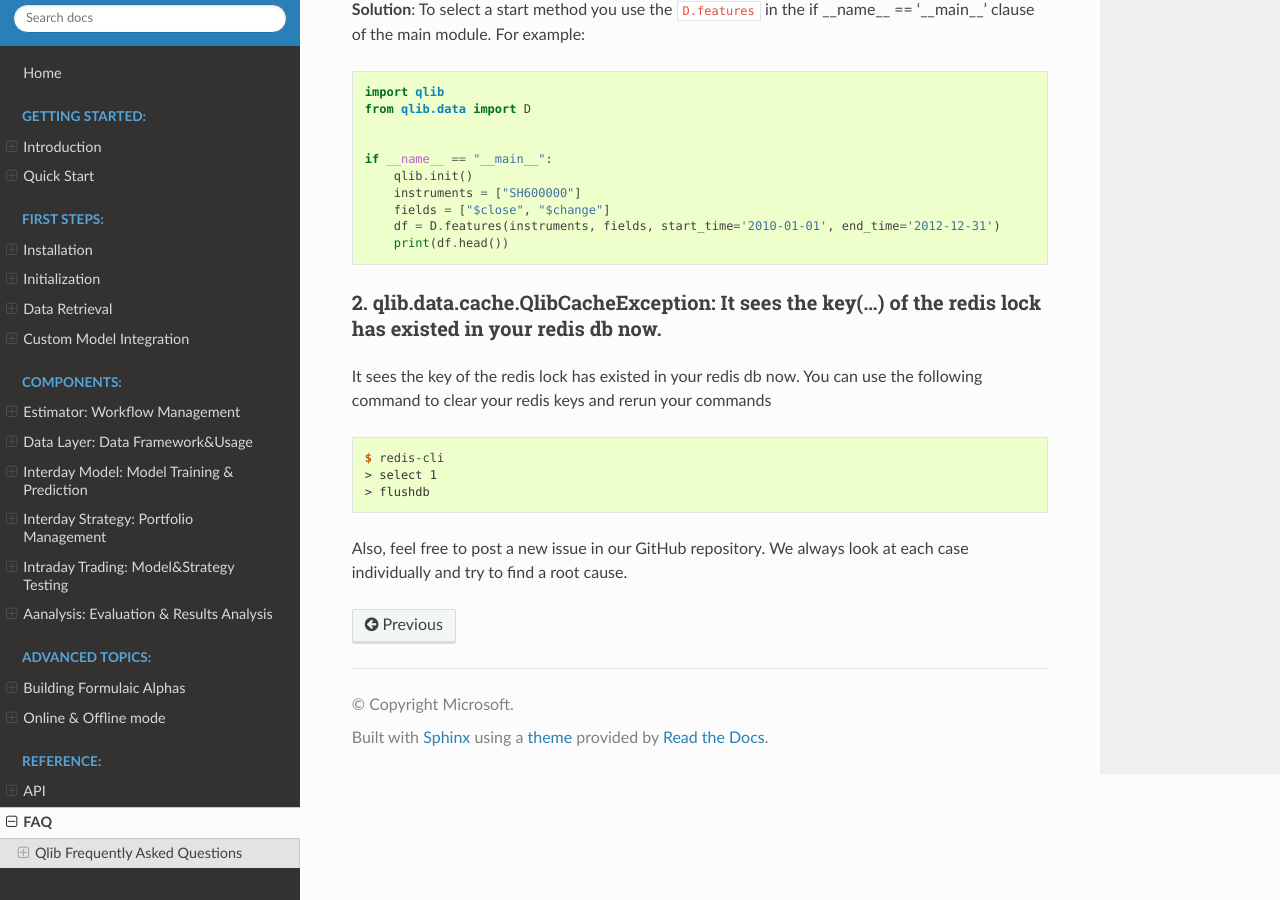
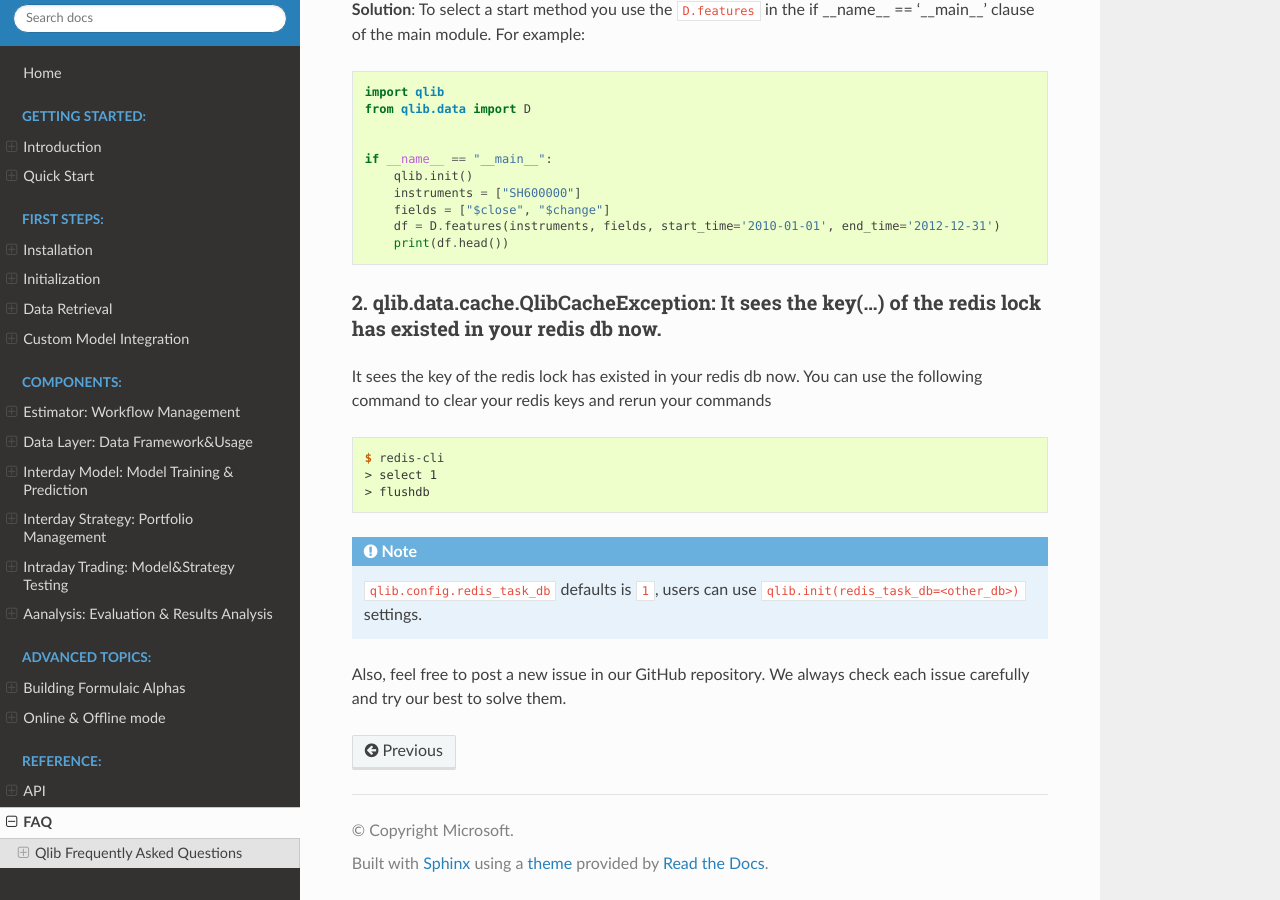
Before and after one commit to microsoft/qlib, a Sphinx documentation site: the page built from docs/FAQ/FAQ.rst, in a window 1280 px wide and 900 px high, scrolled down 796 px. Built offline with Sphinx 7.4.7 and the Read the Docs theme 2.0.0, drawn with Linux system fonts in a browser that asks for light colours; pages that are not in the unit, such as notebooks, are missing from menus.

Commit message:
Update FAQ

```diff
--- a/docs/FAQ/FAQ.rst
+++ b/docs/FAQ/FAQ.rst
@@ -63,4 +63,9 @@ It sees the key of the redis lock has existed in your redis db now. You can use
     > flushdb
 
 
-Also, feel free to post a new issue in our GitHub repository. We always look at each case individually and try to find a root cause.
+.. note::
+
+    ``qlib.config.redis_task_db`` defaults is ``1``, users can use ``qlib.init(redis_task_db=<other_db>)`` settings.
+
+
+Also, feel free to post a new issue in our GitHub repository. We always check each issue carefully and try our best to solve them.
--- a/docs/component/data.rst
+++ b/docs/component/data.rst
@@ -207,7 +207,7 @@ Example
 
 Know more about how to run ``Data Handler`` with ``Estimator``, please refer to `Estimator: Workflow Management <estimator.html>`_
 
-Qlib provides implemented data handler `Alpha158`. The following example shows how to run `QLibDataHandlerV1` as a single module.
+Qlib provides implemented data handler `Alpha158`. The following example shows how to run `Alpha158` as a single module.
 
 .. note:: Users need to initialize ``Qlib`` with `qlib.init` first, please refer to `initialization <../start/initialization.html>`_.
 
```
